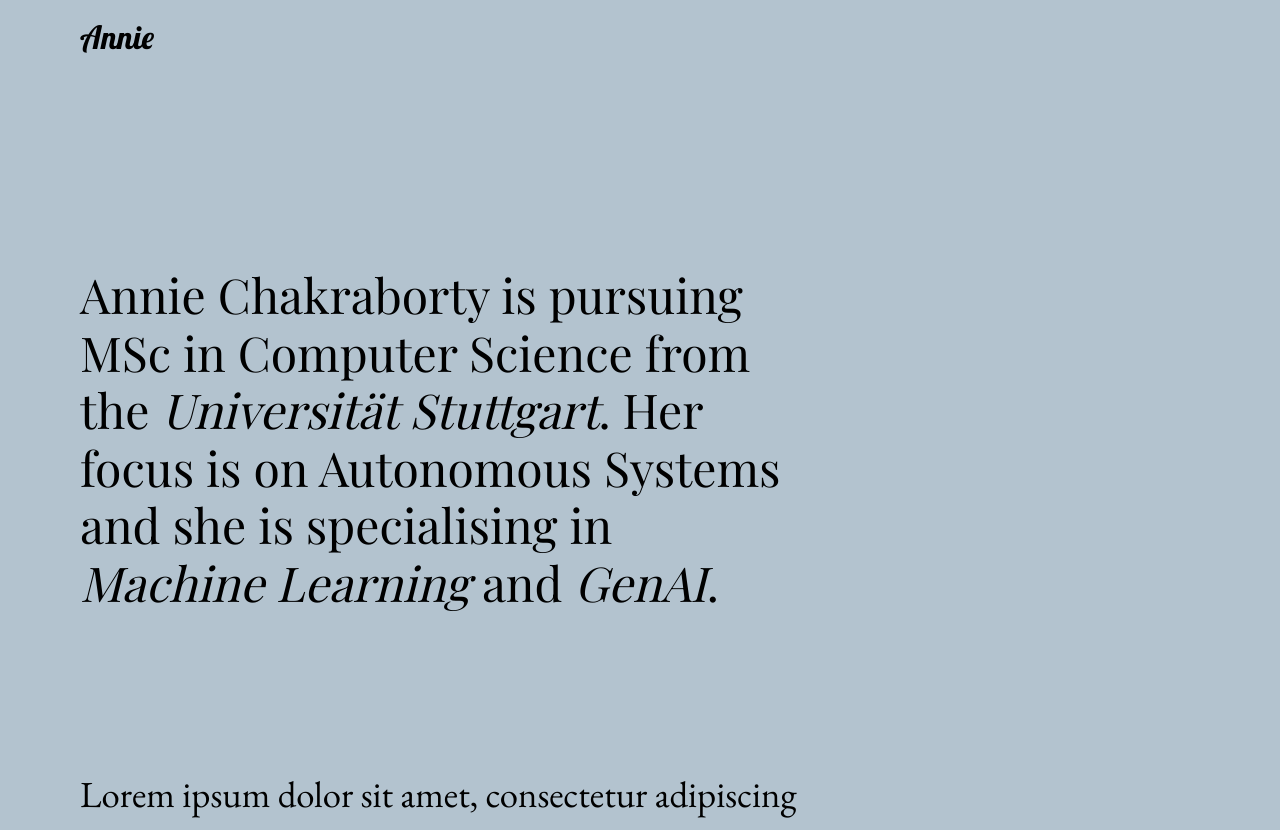
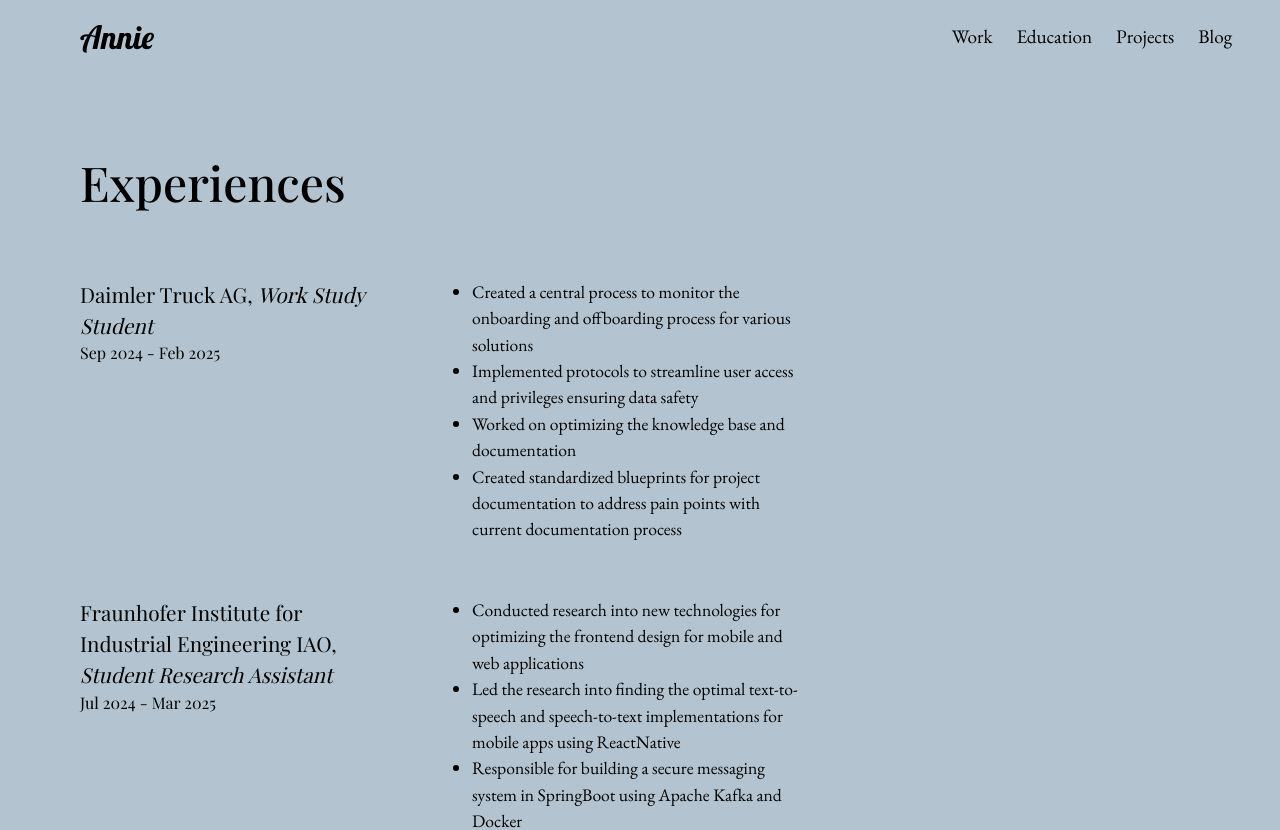
Before and after one commit to anniechakraborty/anniechakraborty.github.io, a React (Create React App) app: page /work in a window 1280 px wide. Shown: the top 830 px of the page. Built offline with nearby package versions, Linux system fonts and the light colour scheme; a web font is replaced by a local one.

Commit message:
added navigation and fixed major styles

```diff
--- a/package.json
+++ b/package.json
@@ -12,6 +12,7 @@
     "bootstrap": "^5.3.4",
     "react": "^19.1.0",
     "react-dom": "^19.1.0",
+    "react-router-dom": "^7.5.0",
     "react-scripts": "5.0.1",
     "web-vitals": "^2.1.4"
   },
--- a/src/App.js
+++ b/src/App.js
@@ -1,25 +1,28 @@
-import './App.css';
-import 'bootstrap/dist/css/bootstrap.min.css';
-import 'bootstrap/dist/js/bootstrap.bundle.min'; // Import Bootstrap JavaScript
+import "./App.css";
+import "bootstrap/dist/css/bootstrap.min.css";
+import "bootstrap/dist/js/bootstrap.bundle.min"; // Import Bootstrap JavaScript
+import { Route, Routes } from "react-router-dom";
 
-import HomeComponent from './components/Home';
-import NavigationComponent from './components/Navigation';
-import WorkExperience from './components/WorkExperience';
-import Blog from './components/Blog';
-import Education from './components/Education';
+import HomeComponent from "./components/Home";
+import NavigationComponent from "./components/Navigation";
+import WorkExperience from "./components/WorkExperience";
+import Blog from "./components/Blog";
+import Education from "./components/Education";
 
 function App() {
   return (
-      <div className="App">
-        <NavigationComponent />
-        <HomeComponent />
-        <WorkExperience />
-        <Education />
-        {/* <Blog /> */}
-        {/* <header className="App-header">
-
-        </header> */}
-      </div>
+    <div className="App">
+      <NavigationComponent />
+      <Routes>
+        <Route path="/" element={<HomeComponent />} />
+        <Route path="/work" element={<WorkExperience />} />
+        <Route path="/education" element={<Education />} />
+        <Route path="/blog" element={<Blog />} />
+      </Routes>
+      {/* <WorkExperience />
+      <Education />
+      <Blog /> */}
+    </div>
   );
 }
 
--- a/src/components/Navigation.js
+++ b/src/components/Navigation.js
@@ -1,41 +1,33 @@
-import React from "react";
-import './../styles/Navigation.css'
+import React, { useState } from "react";
+import "./../styles/Navigation.css";
+import { Link } from "react-router-dom";
+
 function NavigationComponent() {
+  const [isOpen, setIsOpen] = useState(false);
+
+  const toggleMenu = () => setIsOpen(!isOpen);
+
   return (
     <nav className="navbar navbar-expand-lg">
-      <a className="navbar-brand" href="#">
+      <Link to="/" className="navbar-brand">
         Annie
-      </a>
-      <button
-        className="navbar-toggler"
-        type="button"
-        data-toggle="collapse"
-        data-target="#navbarSupportedContent"
-        aria-controls="navbarSupportedContent"
-        aria-expanded="false"
-        aria-label="Toggle navigation"
-        onClick={()=> {console.log('clicked!!')}}
-      >
-        <span className="navbar-toggler-icon"></span>
+      </Link>
+      <button className="menu-toggle" onClick={toggleMenu}>
+        ☰
       </button>
-
-      {/* TODO: Make it collapse properly in mobile view*/}
-      <div className="collapse navbar-collapse" id="navbarSupportedContent">
-        {/* <ul className="navbar-nav mr-auto">
-          <li className="nav-item active">
-            <a className="nav-link" href="#">
-              Home <span class="sr-only">(current)</span>
-            </a>
-          </li>
-          <li className="nav-item">
-            <a className="nav-link" href="#">
-              Link
-            </a>
-          </li>
-        </ul> */}
-
-        {/* Right menu */}
-        {/* links to linkedin, medium, book blog*/}
+      <div className={`nav-links ${isOpen ? "active" : ""}`}>
+      <Link to="/work" onClick={() => setIsOpen(false)}>
+          Work
+        </Link>
+        <Link to="/education" onClick={() => setIsOpen(false)}>
+          Education
+        </Link>
+        <Link to="/projects" onClick={() => setIsOpen(false)}>
+          Projects
+        </Link>
+        <Link to="/blog" onClick={() => setIsOpen(false)}>
+          Blog
+        </Link>
       </div>
     </nav>
   );
--- a/src/index.js
+++ b/src/index.js
@@ -1,13 +1,16 @@
-import React from 'react';
-import ReactDOM from 'react-dom/client';
-import './index.css';
-import App from './App';
-import reportWebVitals from './reportWebVitals';
+import React from "react";
+import ReactDOM from "react-dom/client";
+import { BrowserRouter as Router } from "react-router-dom";
+import "./index.css";
+import App from "./App";
+import reportWebVitals from "./reportWebVitals";
 
-const root = ReactDOM.createRoot(document.getElementById('root'));
+const root = ReactDOM.createRoot(document.getElementById("root"));
 root.render(
   <React.StrictMode>
-    <App />
+    <Router>
+      <App />
+    </Router>
   </React.StrictMode>
 );
 
--- a/src/styles/Experience.css
+++ b/src/styles/Experience.css
@@ -1,10 +1,11 @@
 .workExpCard{
     display: flex;
     flex-direction: column;
-    /* justify-content: space-around; */
+    justify-content: center;
     align-items: start;
     width: 60%;
-    margin-bottom: 3em;
+    margin: 5em 0;
+    min-height: 90vh;
 }
 
 h2{
--- a/src/styles/Navigation.css
+++ b/src/styles/Navigation.css
@@ -1,6 +1,71 @@
+.navbar{
+    display: flex;
+    justify-content: space-between;
+    align-items: center;
+    padding-right: 3em;
+}
+
 .navbar-brand {
     font-family: "Lobster", sans-serif;
     font-weight: 400;
     font-style: normal;
     font-size: 2em;
 }
+
+.menu-toggle {
+    display: none;
+    background: none;
+    border: none;
+    font-size: 1.5rem;
+    cursor: pointer;
+}
+
+.nav-links {
+    display: flex;
+    gap: 1.5rem;
+}
+
+.nav-links a {
+    text-decoration: none;
+    transition: color 0.2s ease;
+    /* Font */
+    font-family: "EB Garamond", serif;
+    font-optical-sizing: auto;
+    font-weight: 300;
+    font-style: normal;
+    font-size: 1.2em;
+    color: black;
+    text-align: left;
+}
+
+.nav-links a:hover {
+    color: #0073b1;
+    /* LinkedIn blue ;) */
+}
+
+/* Responsive styles */
+@media (max-width: 800px) {
+    .menu-toggle {
+        display: block;
+    }
+
+    .nav-links {
+        display: none;
+        flex-direction: column;
+        position: absolute;
+        top: 100%;
+        left: 0;
+        right: 0;
+        background: #fff;
+        padding: 1rem;
+        box-shadow: 0 2px 6px rgba(0, 0, 0, 0.1);
+    }
+
+    .nav-links.active {
+        display: flex;
+    }
+
+    .nav-links a {
+        padding: 0.5rem 0;
+    }
+}
```
Also changed, not shown: 1 other file (tests, documents, lock files or other folders).
